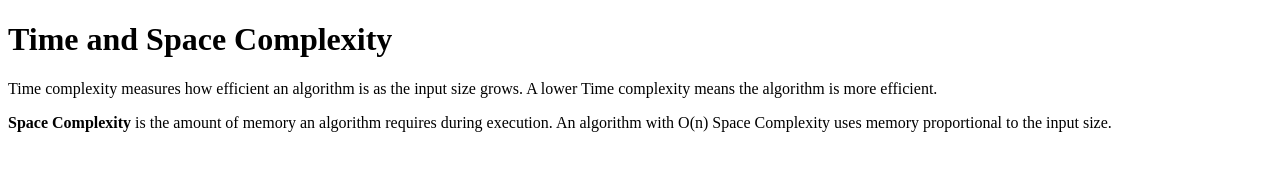
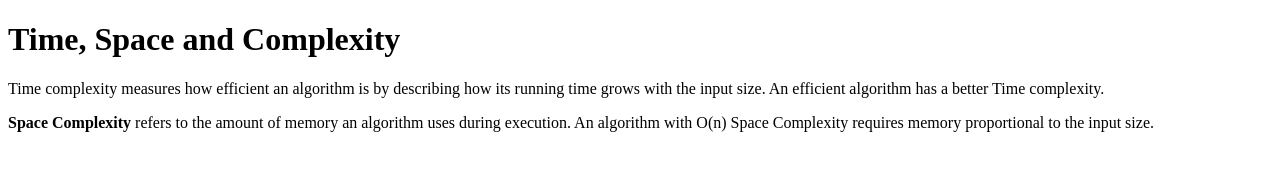
Before and after one commit to acciojob/time-and-space-complexity-Anam029, a website: page main.html in a window 1280 px wide. Drawn offline with Linux system fonts and the light colour scheme.

Commit message:
created a submission

```diff
--- a/main.html
+++ b/main.html
@@ -1,29 +1,19 @@
 <!DOCTYPE html>
+<html>
+<head>
+    <title>Complexity</title>
+</head>
+<body>
 
-<html>
-
-<head>
-	<link rel="stylesheet" href="styles.css">
-</head>
-
-<body>
-	<!-- the entire body must be written by student -->
-	<body>
-    <h1>Time and Space Complexity</h1>
+    <h1>Time, Space and Complexity</h1>
 
     <p>
-        Time complexity measures how efficient an algorithm is as the input size grows. A lower Time complexity means the algorithm is more efficient.
+        Time complexity measures how efficient an algorithm is by describing how its running time grows with the input size. An efficient algorithm has a better Time complexity.
     </p>
 
     <p>
-        <b>Space Complexity</b> is the amount of memory an algorithm requires during execution. An algorithm with O(n) Space Complexity uses memory proportional to the input size.
+        <b>Space Complexity</b> refers to the amount of memory an algorithm uses during execution. An algorithm with O(n) Space Complexity requires memory proportional to the input size.
     </p>
 
-    <script type="text/javascript" src="./script.js"></script>
 </body>
-    <script type="text/javascript" src="./script.js">
-</script>
-
-</body>
-
 </html>
```
